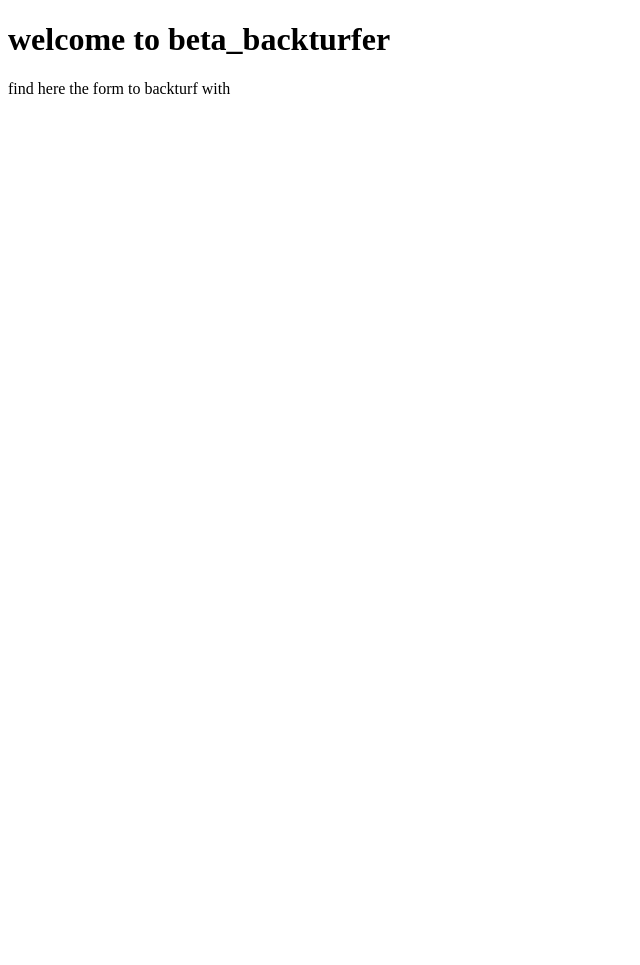
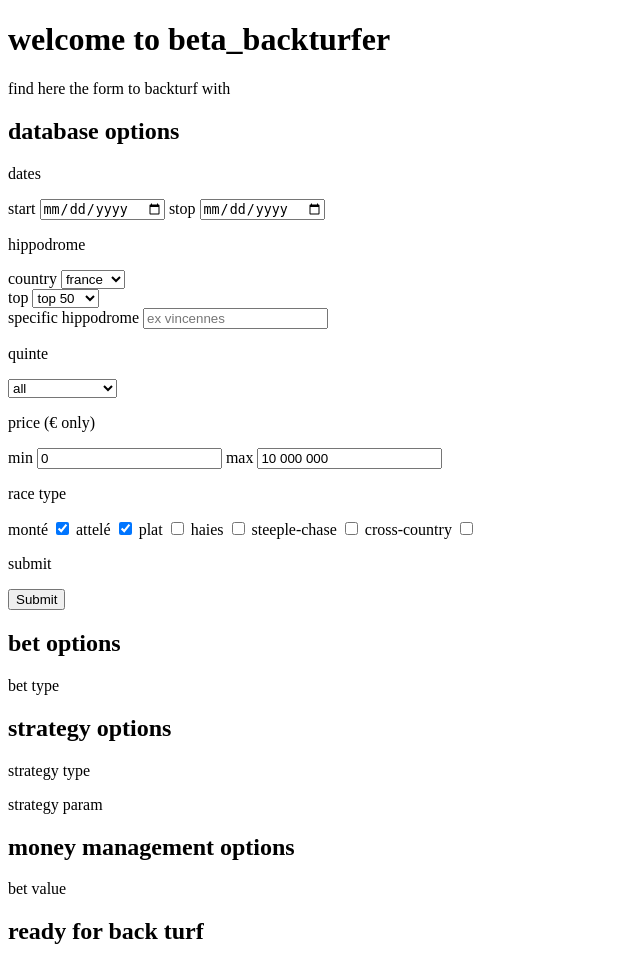
Before and after one commit to AlexandreGazagnes/beta_backturfer, a Flask app: template templates/index.html in a window 1280 px wide. Shown: the whole page, without its empty margins (0-640 px from the left). Before the commit the page ends 94 px from the top, so only its background shows below. Run offline with Flask 2, Linux system fonts and the light colour scheme; the template is opened without the code that fills it, so the values that code supplies are empty.

Commit message:
working on a web app

```diff
--- a/application.py
+++ b/application.py
@@ -7,6 +7,10 @@ from flask import Flask, render_template, request
 # init
 app = Flask(__name__)
 
-@app.route("/")
+@app.route("/index")
 def index():
     return render_template("index.html")
+
+@app.route("/turfing", methods=["GET", "POST"])
+def turfing():
+    return render_template("turfing.html")
--- a/templates/index.html
+++ b/templates/index.html
@@ -5,4 +5,76 @@
 
 {% block body %}
     <p>find here the form to backturf with</p>
+
+    <h2>database options</h2>
+    <form action="{{url_for('turfing')}}" method="post">
+      <p>dates</p>
+      <label for="date_start">start</label>
+      <input type="date" name="date_start">
+      <label for="date_stop">stop</label>
+      <input type="date" name="date_stop">
+
+      <p>hippodrome</p>
+      <label for="country">country</label>
+      <select name="country">
+        <option value="france">france</option>
+        <option value="europe">europe</option>
+        <option value="world">world</option>
+      </select>
+      <br>
+      <label for="top">top</label>
+      <select name="top">
+        <option value="10">top 10 </option>
+        <option value="30">top 30 </option>
+        <option value="50" selected="selected"> top 50 </option>
+        <option value="100">top 100</option>
+      </select>
+      <br>
+      <label for="hippo">specific hippodrome</label>
+      <input type="text" name="hippo" placeholder="ex vincennes">
+
+      <p>quinte</p>
+      <select name="quinte">
+        <option value="all" selected="selected">all</option>
+        <option value="quite">only quinte</option>
+        <option value="not quinte">only not quinte</option>
+      </select>
+
+      <p>price (€ only)</p>
+      <label for="price_min">min</label>
+      <input type="text" name="price_min" value="0">
+      <label for="price_max">max</label>
+      <input type="text" name="price_max" value="10 000 000">
+
+
+      <p>race type</p>
+      <label for="monte">monté</label>
+      <input type="checkbox" name="monte" checked>
+      <label for="attele">attelé</label>
+      <input type="checkbox" name="attele" checked>
+      <label for="plat">plat</label>
+      <input type="checkbox" name="plat" >
+      <label for="haies">haies</label>
+      <input type="checkbox" name="haies" >
+      <label for="steeple-chase">steeple-chase</label>
+      <input type="checkbox" name="steeple-chase" >
+      <label for="steeple-chase cross-country">cross-country</label>
+      <input type="checkbox" name="steeple-chase cross-country" >
+
+      <p>submit</p>
+      <input type="submit" value="Submit">
+
+    </form>
+
+
+    <h2>bet options</h2>
+      <p>bet type</p>
+    <h2>strategy options</h2>
+      <p>strategy type</p>
+      <p>strategy param</p>
+    <h2>money management options</h2>
+      <p>bet value</p>
+    <h2>ready for back turf</h2>
+
+
 {% endblock %}
```
Also changed, not shown: requirements.txt (+128 -58 lines), templates/turfing.html (added, +9 -0 lines).
